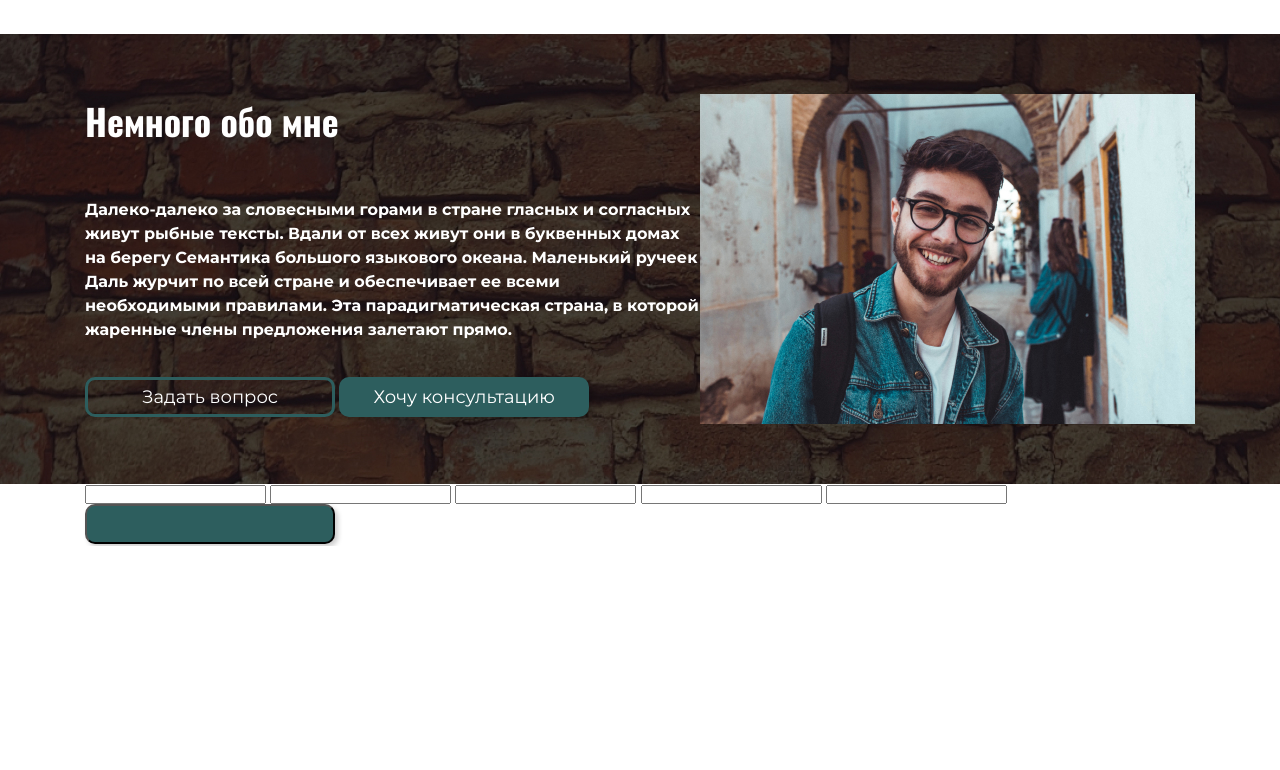
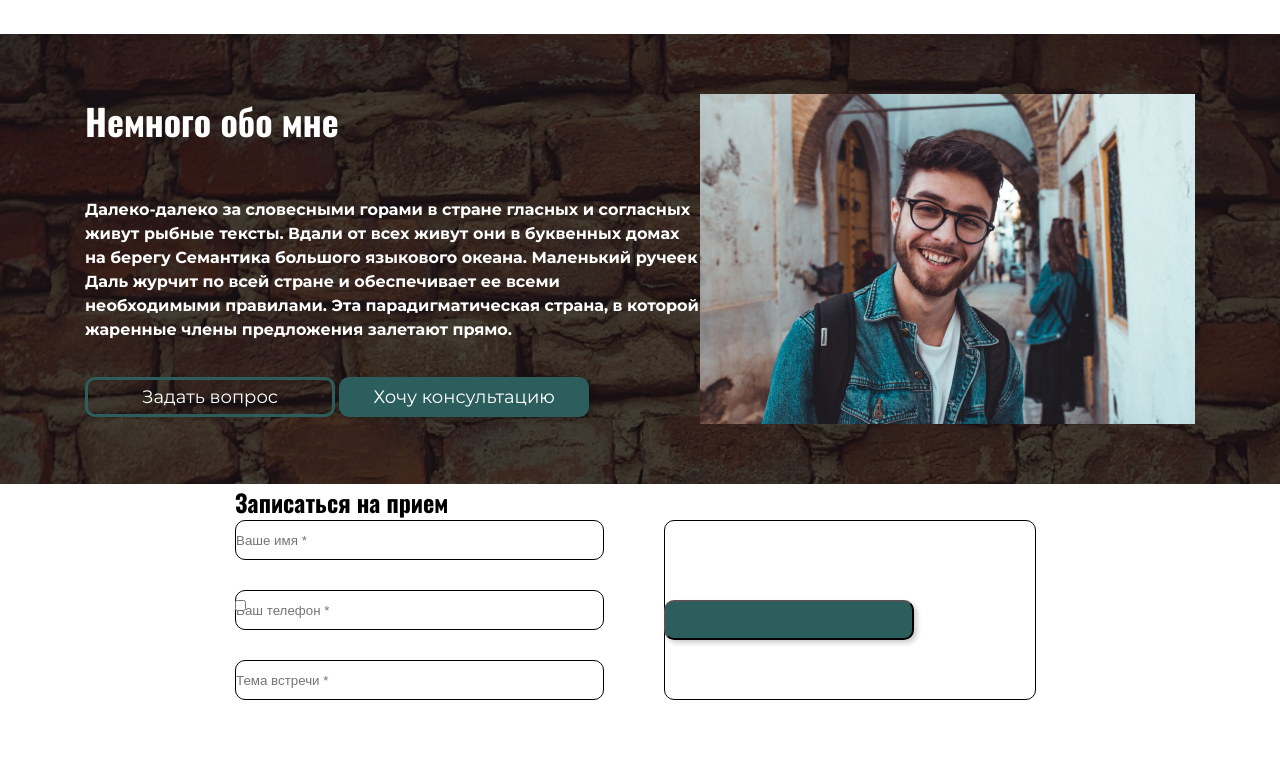
Before and after one commit to 7mechka/marin-site, a plain HTML site: page index.html in a window 1280 px wide. Shown: the part 1075-1845 px from the top of the page. Before the commit the page ends 1621 px from the top, so only its background shows below. Drawn offline with Linux system fonts and the light colour scheme.

Commit message:
raw bad uncomplete sign-up

```diff
--- a/index.html
+++ b/index.html
@@ -90,13 +90,18 @@
         <a href="#" class="btn">Хочу консультацию</a>
       </section>
       <section class="sign-up center">
-        <h2 class="sign-up__title"></h2>
+        <h2 class="sign-up__title">Записаться на прием</h2>
         <form action="" class="sign-up__form">
-          <input type="text" class="sign-up__input" placeholder="">
-          <input type="text" class="sign-up__input">
-          <input type="text" class="sign-up__input">
-          <input type="text" class="sign-up__input">
-          <input type="text" class="sign-up__input">
+          <div class="sign-up__input_1">
+            <input type="text" class="sign-up__input" placeholder="Ваше имя *">
+            <input type="text" class="sign-up__input" placeholder="Ваш телефон *">
+            <input type="text" class="sign-up__input" placeholder="Тема встречи *">
+          </div>
+          <!-- <input type="text" class="sign-up__input" placeholder="Ваше имя *">
+          <input type="text" class="sign-up__input" placeholder="Ваш телефон *">
+          <input type="text" class="sign-up__input" placeholder="Тема встречи *"> -->
+          <input type="text" class="sign-up__input_area" placeholder="Пожелания">
+          <input type="checkbox" class="sign-up__input_check">
           <button class="btn"></button>
         </form>
       </section>
--- /dev/null
+++ b/sass/_sign-up.scss
@@ -0,0 +1,41 @@
+.sign-up {
+    display: grid;
+    margin: 0 150px;
+    &__form {
+        display: grid;
+        grid-template-columns: 1fr 1fr;
+        grid-template-rows: 20% 20%;
+        gap: 30px 30px;
+    }
+    &__input_1 {
+        display: grid;
+        grid-template-columns: 100%;
+        grid-column: span 1;
+        // border-radius: 10px;
+        // border: 1px solid;
+        gap: 30px;
+    }
+    &__input {
+        border-radius: 10px;
+        border: 1px solid;
+        width: 369px;
+        height: 40px;
+        gap: 30px;
+        margin-right: 30px;
+    }
+    &__input_area {
+        display: grid;
+        border-radius: 10px;
+        border: 1px solid;
+        // grid-column: 2;
+        // grid-row: span 2;
+        width: 372px;
+        height: 180px;
+        justify-content: flex-end;
+    }
+    &__input_check {
+        grid-row: 2;
+        width: 11.03px;
+        height: 11px;
+    }
+}
--- a/sass/style.scss
+++ b/sass/style.scss
@@ -4,3 +4,4 @@
 @import "offers";
 @import "service";
 @import "about";
+@import "sign-up";
```
Also changed, not shown: css/style.css, 1 other file.
